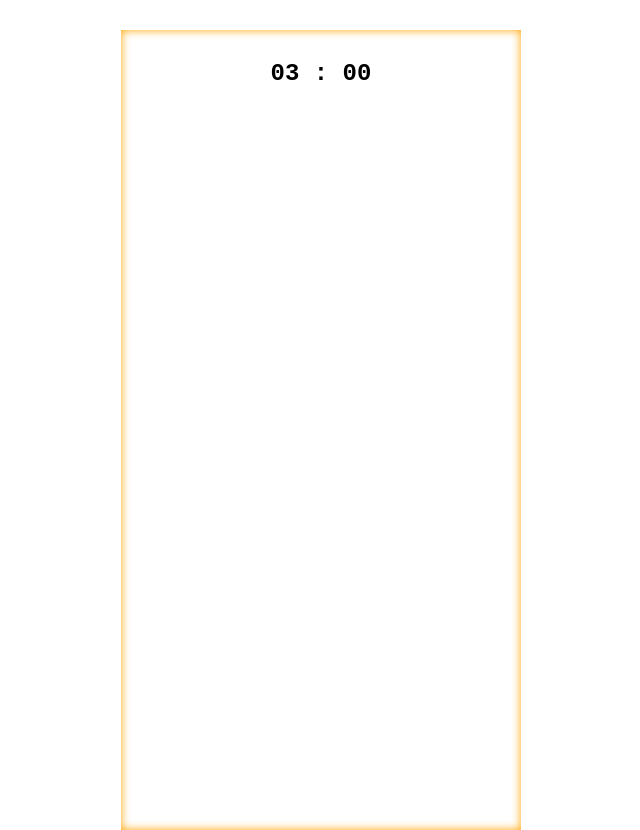
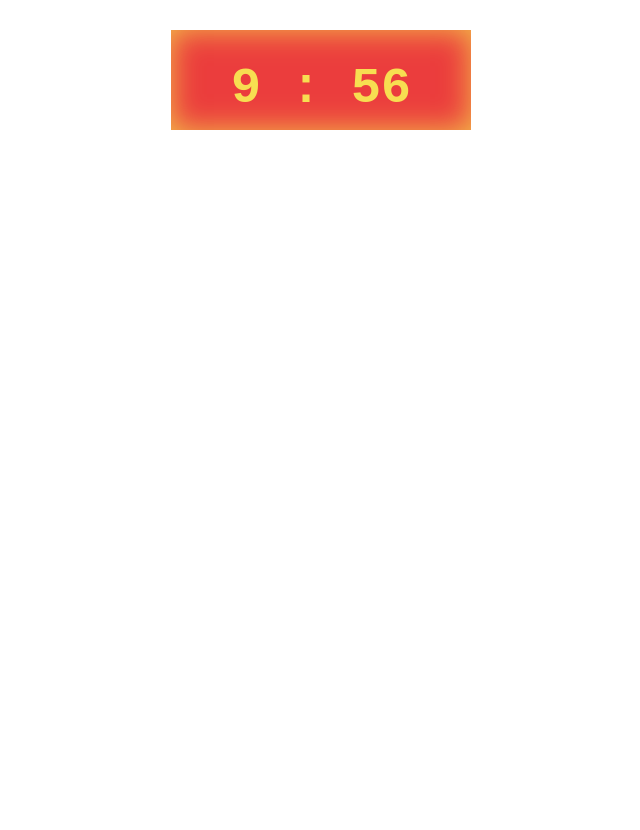
Before and after one commit to mjshin0425/TIMER, a plain HTML site: page index.html in a window 1280 px wide. Shown: the whole page, without its empty margins (319-959 px from the left). After the commit the page ends 800 px from the top, so only its background shows below. Drawn offline with Linux system fonts and the light colour scheme.

Commit message:
[UPDATE] 카운트다운 타이머 생성

```diff
--- a/app.js
+++ b/app.js
@@ -1 +1,31 @@
 // 1. start = 3분 * 60초
+// const time = document.querySelector("time") * 60;
+//const minutes = Math.floor(time / 60);
+//const seconds = time % 60;
+//console.log(time, minutes);
+
+/////////////
+const startMinutes = 10;
+let time = startMinutes * 60;
+
+const countdownEl = document.getElementById("countdown");
+
+// updateCountdown 함수를 매 초마다 호출
+setInterval(updateCountdown, 1000);
+
+function updateCountdown() {
+  const minutes = Math.floor(time / 60);
+  let seconds = time % 60;
+
+  if (seconds < 10) {
+    seconds = "0" + seconds;
+  } else {
+    seconds = seconds;
+  }
+
+  // 다른 표현식
+  // seconds = seconds < 10 ? "0" + seconds : seconds;
+
+  countdownEl.innerHTML = `${minutes} : ${seconds}`;
+  time--;
+}
--- a/index.html
+++ b/index.html
@@ -3,11 +3,12 @@
   <head>
     <meta charset="UTF-8" />
     <meta name="viewport" content="width=device-width, initial-scale=1.0" />
-    <title>TIMER</title>
+    <title>COUNTDOWN TIMER</title>
     <link rel="stylesheet" href="./style.css" />
   </head>
   <body>
-    <div class="container">03 : 00</div>
+    <p id="countdown"></p>
+
     <script type="text/javascript" src="./app.js"></script>
   </body>
 </html>
--- a/style.css
+++ b/style.css
@@ -10,16 +10,18 @@ body {
   padding-top: 30px;
 }
 
-.container {
-  box-shadow: inset 0 0 10px orange;
+p {
+  box-shadow: inset 0 0 30px rgb(243, 192, 73);
   width: 100%;
-  max-width: 400px;
-  height: 100vh;
+  max-width: 300px;
+  height: 100px;
   display: flex;
   justify-content: center;
   padding-top: 30px;
 
   font-family: "Courier New", Courier, monospace;
-  font-size: 24px;
+  font-size: 50px;
   font-weight: 800;
+  background-color: rgb(235, 61, 61);
+  color: rgb(247, 222, 81);
 }
```
